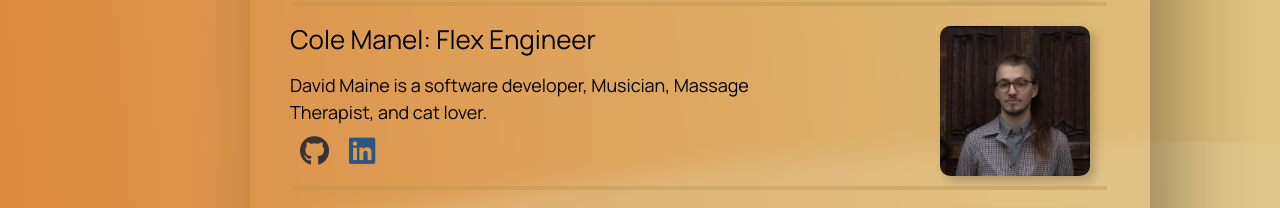
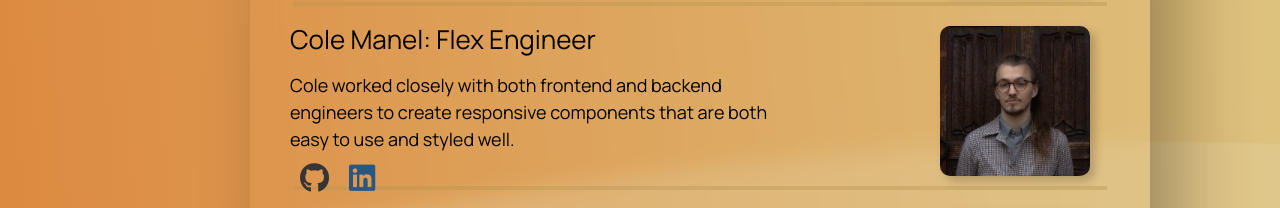
Before and after one commit to KooShnoo/track-shack, a React (Vite) app in the folder frontend/: page /about in a window 1280 px wide. Shown: the part 343-551 px from the top of the page. Built offline with nearby package versions, Linux system fonts and the light colour scheme; no server answers.

Commit message:
Add coles about info

```diff
--- a/frontend/src/components/about/About.jsx
+++ b/frontend/src/components/about/About.jsx
@@ -31,8 +31,9 @@ const About = () => {
               <div className="title-bio-container">
                 <h1>Cole Manel: Flex Engineer</h1>
                 <p>
-                  David Maine is a software developer, Musician, Massage
-                  Therapist, and cat lover.{" "}
+                Cole worked closely with both frontend and backend engineers to
+                create responsive components that are both easy to use and
+                styled well.{" "}
                 </p>
                 <div className="links-container">
                   {/* <p>Links:</p> */}
@@ -72,7 +73,7 @@ const About = () => {
               <div className="title-bio-container">
                 <h1>Jake Tabor: Lead Frontend Engineer</h1>
                 <p>
-                  As Frontend Lead, Jake worked closely with the other roles to ensure that application functionality promoted
+                  As Frontend Lead, Jake worked with the other roles to ensure that application functionality promoted
                   a good user experience and that application styling maintained a consistent and professional apperance.
                   {" "}
                 </p>
```
